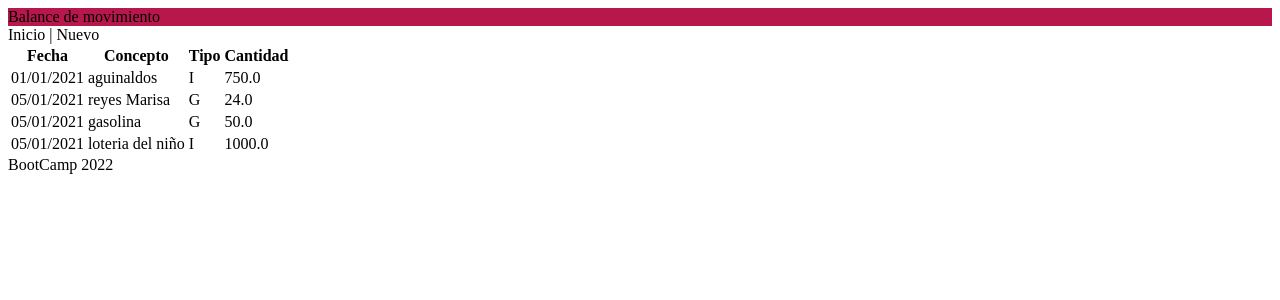
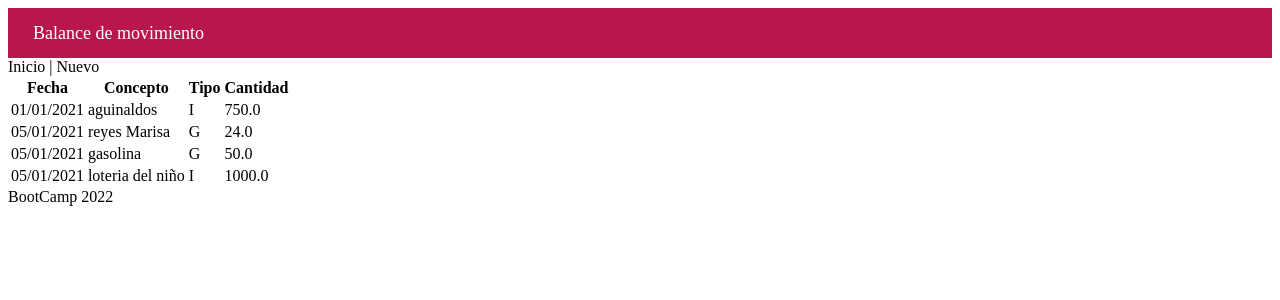
Before and after one commit to Luisda1977/hello-flask, a Flask app: page / in a window 1280 px wide. Shown: the top 300 px of the page. Run offline with Flask 2, Linux system fonts and the light colour scheme.

Commit message:
Hacemos "styles" de encabezado header

```diff
--- a/balance/static/css/styles.css
+++ b/balance/static/css/styles.css
@@ -1,3 +1,8 @@
 header {
     background-color: #b8174c;
+    color: white;
+    height: 50px;
+    font-size: large;
+    line-height: 50px;
+    padding-left: 25px;
 }
```
